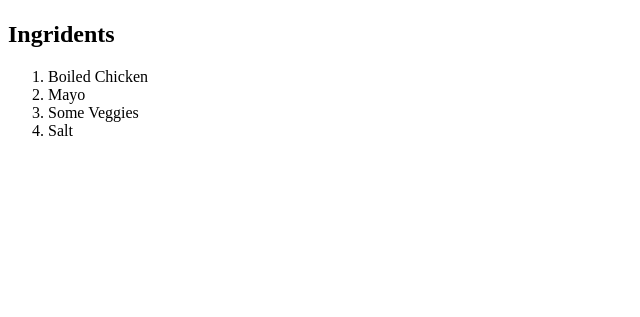
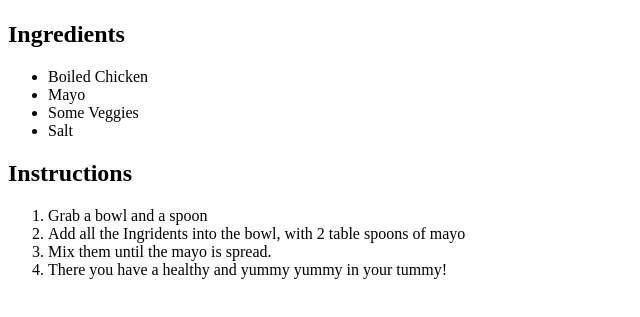
Before and after one commit to ItsTwiggies/odin-recipes, a plain HTML site: page recipes/chicken-salad.html in a window 1280 px wide. Shown: the part 383-700 px from the top of the page, without its empty margins (0-640 px from the left). Drawn offline with Linux system fonts and the light colour scheme.

Commit message:
Fix typo in the heading ingredients

```diff
--- a/recipes/chicken-salad.html
+++ b/recipes/chicken-salad.html
@@ -9,12 +9,19 @@
 <body>
     <h1>Chicken Salad</h1>
     <img src="https://imagesvc.meredithcorp.io/v3/mm/image?url=https%3A%2F%2Fpublic-assets-ucg.meredithcorp.io%2Fd546f5e0871483ca25ea5bbd945c172e%2F5887633.jpg&q=60&c=sc&orient=true&poi=auto&h=512" alt="chicken salad">
-    <h2>Ingridents</h2>
-    <ol>
+    <h2>Ingredients</h2>
+    <ul>
         <li>Boiled Chicken</li>
         <li>Mayo</li>
         <li>Some Veggies</li>
         <li>Salt</li>
+    </ul>
+    <h2>Instructions</h2>
+    <ol>
+        <li>Grab a bowl and a spoon</li>
+        <li>Add all the Ingridents into the bowl, with 2 table spoons of mayo</li>
+        <li>Mix them until the mayo is spread.</li>
+        <li>There you have a healthy and yummy yummy in your tummy!</li>
     </ol>
 </body>
 </html>
```
